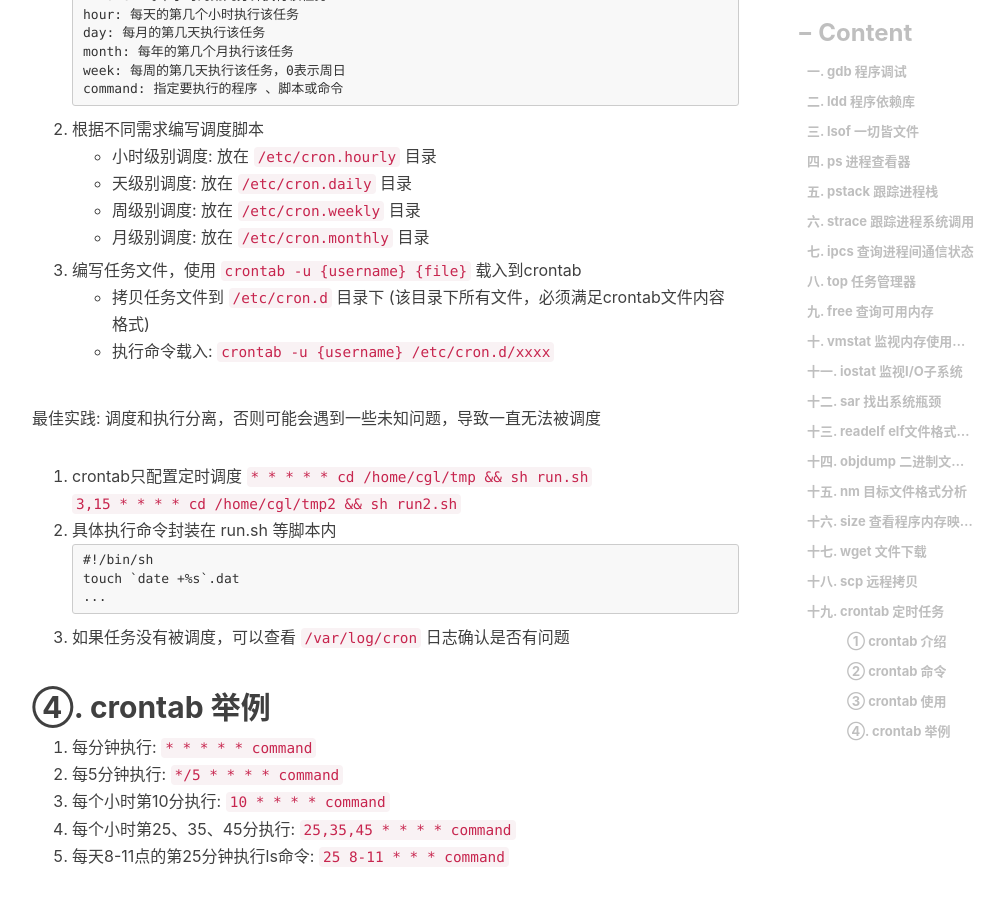
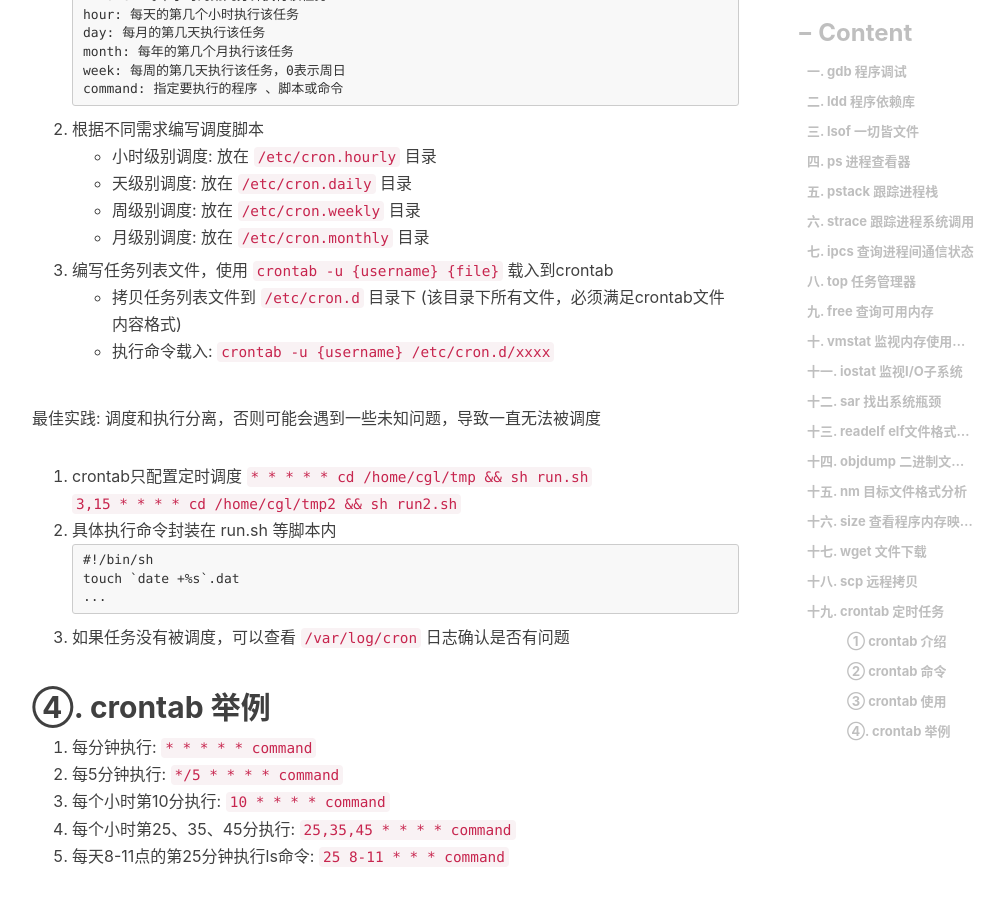
Before and after one commit to engru/chenguolin.github.io, a Jekyll site: the page built from _posts/2016-09-27-【Linux-11】Linux最常用运维工具.md, in a window 1280 px wide and 900 px high, scrolled down 3823 px. Shown: the whole window, without its empty margins (233-1237 px from the left). Built offline with Jekyll 4.4.1, drawn with Linux system fonts in a browser that asks for light colours; nearby versions of some CDN libraries; comment, search, counter and statistics services are not loaded.

Commit message:
Update 2016-09-27-【Linux-11】Linux最常用运维工具.md

```diff
--- a/_posts/2016-09-27-【Linux-11】Linux最常用运维工具.md
+++ b/_posts/2016-09-27-【Linux-11】Linux最常用运维工具.md
@@ -111,8 +111,8 @@ tags:         #标签
    + 天级别调度: 放在 `/etc/cron.daily` 目录
    + 周级别调度: 放在 `/etc/cron.weekly` 目录
    + 月级别调度: 放在 `/etc/cron.monthly` 目录
-3. 编写任务文件，使用 `crontab -u {username} {file}` 载入到crontab
-   + 拷贝任务文件到 `/etc/cron.d` 目录下   (该目录下所有文件，必须满足crontab文件内容格式)
+3. 编写任务列表文件，使用 `crontab -u {username} {file}` 载入到crontab
+   + 拷贝任务列表文件到 `/etc/cron.d` 目录下   (该目录下所有文件，必须满足crontab文件内容格式)
    + 执行命令载入: `crontab -u {username} /etc/cron.d/xxxx`
 
 最佳实践: 调度和执行分离，否则可能会遇到一些未知问题，导致一直无法被调度
```
